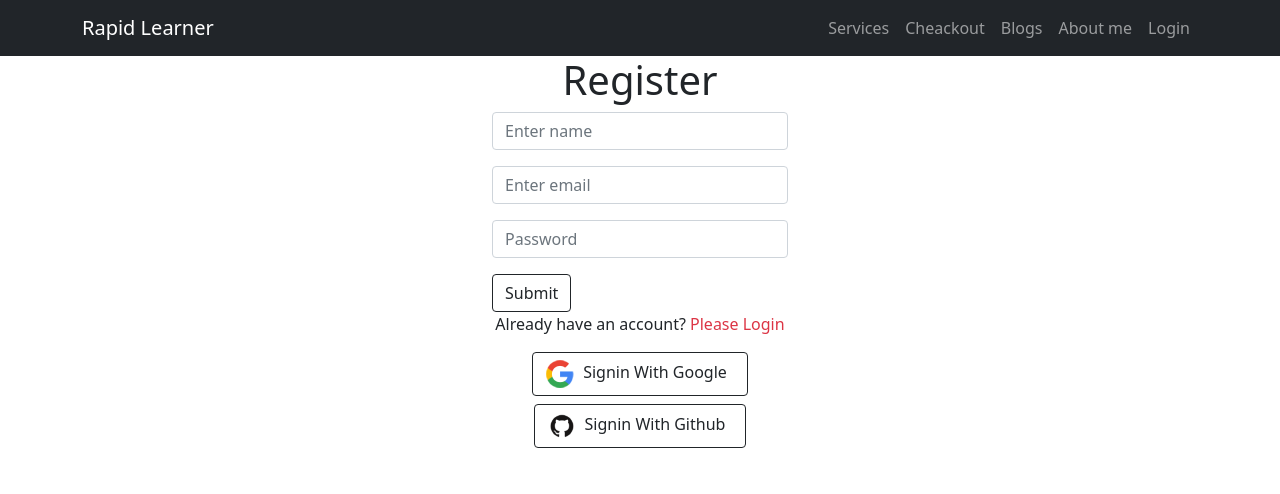
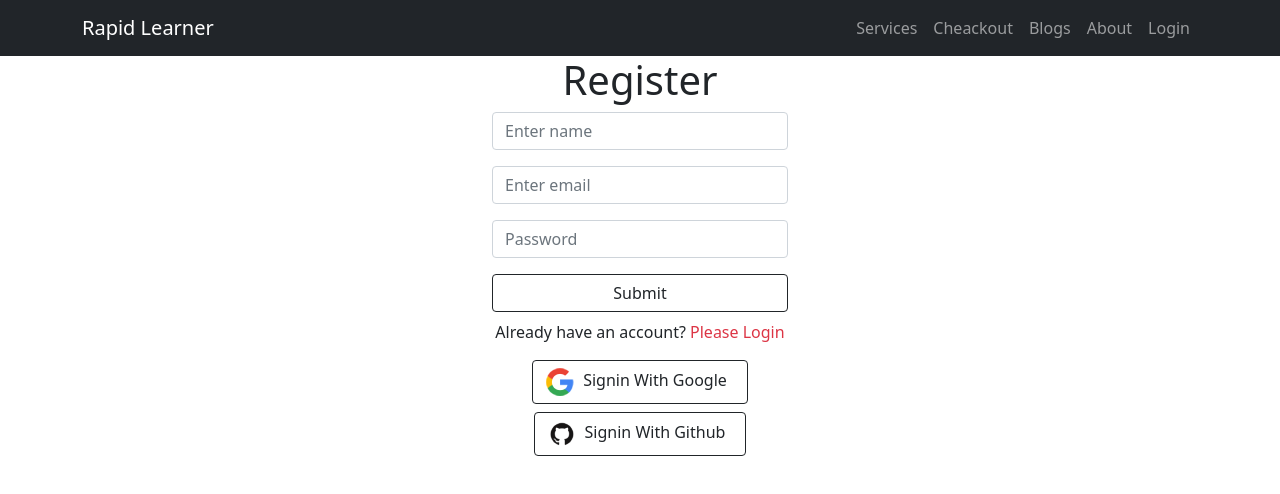
Before and after one commit to Tasnimul-Sharan/-independent-service-provider-website, a React (Create React App) app: page /register in a window 1280 px wide. Shown: the top 494 px of the page. Built offline with nearby package versions, Linux system fonts and the light colour scheme; no server answers.

Commit message:
Alhamdulillah finished

```diff
--- a/src/App.js
+++ b/src/App.js
@@ -3,12 +3,9 @@ import "bootstrap/dist/css/bootstrap.min.css";
 import Header from "./Pages/Shared/Header/Header";
 import { Route, Routes } from "react-router-dom";
 import Home from "./Pages/Home/Home/Home";
-// import Services from "./Pages/Home/Services/Services";
 import Blogs from "./Pages/Blogs/Blogs";
 import AboutMe from "./Pages/AboutMe/AboutMe";
 import Login from "./Pages/Login/Login/Login";
-// import SignUp from "./Pages/Login/Register/Register";
-import Footer from "./Pages/Shared/Footer/Footer";
 import Register from "./Pages/Login/Register/Register";
 import NotFound from "./Pages/Shared/NotFound/NotFound";
 import CheackOut from "./Pages/CheackOut/CheackOut";
@@ -24,7 +21,7 @@ function App() {
         <Route path="/home" element={<Home />}></Route>
         <Route path="/services" element={<Services />}></Route>
         <Route path="/blogs" element={<Blogs />}></Route>
-        <Route path="/aboutme" element={<AboutMe />}></Route>
+        <Route path="/about" element={<AboutMe />}></Route>
         <Route path="/login" element={<Login />}></Route>
         <Route path="/register" element={<Register />}></Route>
         <Route
@@ -37,30 +34,6 @@ function App() {
         ></Route>
         <Route path="*" element={<NotFound />}></Route>
       </Routes>
-      {/* {
-    "id": "625afbdf73a008229e567ad4",
-    "price": "$50",
-    "picture": "https://img.freepik.com/free-vector/realistic-math-chalkboard-background_23-2148163817.jpg?size=626&ext=jpg&uid=R67494978&ga=GA1.2.986424658.1648222770",
-    "name": "Math",
-    "description": "Voluptate velit ut eu non labore deserunt sunt. Fugiat nostrud dolor qui ullamco aute Lorem do magna irure nulla..\r\n"
-  },
-  {
-    "id": "625afbdf73a008229e567ad4",
-    "price": "$50",
-    "picture": "https://as2.ftcdn.net/v2/jpg/02/06/49/53/1000_F_206495393_52Ydcd64v5sGYRXuqrAO6s3iAf4k8ld4.jpg",
-    "name": "Math",
-    "description": "Voluptate velit ut eu non labore deserunt sunt. Fugiat nostrud dolor qui ullamco aute Lorem do magna irure nulla..\r\n"
-  },
-  {
-    "id": "625afbdf73a008229e567ad4",
-    "price": "$50",
-    "picture": "https://img.freepik.com/free-vector/hand-drawn-web-developers_23-2148819604.jpg?size=626&ext=jpg&uid=R67494978&ga=GA1.2.986424658.1648222770",
-    "name": "Web Development",
-    "description": "Voluptate velit ut eu non labore deserunt sunt. Fugiat nostrud dolor qui ullamco aute Lorem do magna irure nulla..\r\n"
-  } */}
-      {/* https://img.freepik.com/free-vector/physics-formulas-drawn-by-hand-black-chalkboard-background_101002-133.jpg?w=740 */}
-      {/* {/* https://t3.ftcdn.net/jpg/01/64/92/16/240_F_164921619_vgjzmQhbjb8uSA4x5jkqi5X9WY404kjq.jpg */}{" "}
-      {/* https://img.freepik.com/free-vector/realistic-math-chalkboard-background_23-2148163817.jpg?size=626&ext=jpg&uid=R67494978&ga=GA1.2.986424658.1648222770 */}
     </div>
   );
 }
--- a/src/Pages/Blogs/Blogs.js
+++ b/src/Pages/Blogs/Blogs.js
@@ -21,7 +21,7 @@ const Blogs = () => {
           <br />
           <span>
             The other options in authentication those are given bellow :
-            1.Parse, 2.Back4app, 3.Kinvey, 4.Backendless, 5Kuzzle , 6.Pubnub,
+            1.Parse, 2.Back4app, 3.Kinvey, 4.Backendless, 5.Kuzzle, 6.Pubnub,
             7.Kumulos, 8.Game, Sparks 9.Hoodie, 10.Appwrite, 11.Deployd,
             12.NHost, 13.Amplify JS, 14.Heroku,
           </span>
--- a/src/Pages/Home/Home/Home.js
+++ b/src/Pages/Home/Home/Home.js
@@ -7,8 +7,6 @@ import Successful from "../Successful/Successful";
 const Home = () => {
   return (
     <section className="container-fluid">
-      {/* this is an banner section */}
-
       <div className="banner row mb-3">
         <div className=" pt-5 col-sm-12 col-md-12 col-lg-12">
           <div className="pt-5">
--- a/src/Pages/Home/Service/Service.js
+++ b/src/Pages/Home/Service/Service.js
@@ -5,7 +5,7 @@ import { Link } from "react-router-dom";
 const Service = ({ service }) => {
   const { price, picture, name, description } = service;
   return (
-    <div className="g-4 col-sm-8 col-md-8 col-lg-4 mb-3">
+    <div className="g-4 col-sm-8 col-md-8 col-lg-4 mb-5">
       <Card style={{ width: "18rem" }}>
         <Card.Img variant="top" src={picture} />
         <Card.Body>
--- a/src/Pages/Home/Services/Services.js
+++ b/src/Pages/Home/Services/Services.js
@@ -10,8 +10,6 @@ const Services = () => {
   }, []);
 
   return (
-    // services section
-
     <div className="container">
       <h1>My Services</h1>
       <div className="row ms-2">
--- a/src/Pages/Login/Login/Login.js
+++ b/src/Pages/Login/Login/Login.js
@@ -64,7 +64,7 @@ const Login = () => {
           />
         </Form.Group>
         <p className="text-danger">{error}</p>
-        <Button variant="outline-dark" type="submit">
+        <Button className="w-100 mb-2" variant="outline-dark" type="submit">
           Login
         </Button>
       </Form>
--- a/src/Pages/Login/Register/Register.js
+++ b/src/Pages/Login/Register/Register.js
@@ -16,9 +16,8 @@ const Register = () => {
   const [email, setEmail] = useState("");
   const [password, setPassword] = useState("");
   const [error, setError] = useState("");
-  const [updateProfile, updating, updateError] = useUpdateProfile(auth);
-  const [sendEmailVerification, sending, error2] =
-    useSendEmailVerification(auth);
+  const [updateProfile, updating] = useUpdateProfile(auth);
+  const [sendEmailVerification, sending] = useSendEmailVerification(auth);
 
   const [name, setName] = useState("");
   const [createUserWithEmailAndPassword, user, loading] =
@@ -33,11 +32,6 @@ const Register = () => {
     return <Loading />;
   }
 
-  const verifyEmail = async () => {
-    await sendEmailVerification();
-    toast("sent email");
-  };
-
   const handleRegister = async (event) => {
     event.preventDefault();
     if (password.length < 6) {
@@ -49,12 +43,10 @@ const Register = () => {
     verifyEmail();
   };
 
-  // const verifyEmail = () => {
-  //   sendEmailVerification(auth.currentUser).then(() => {
-  //     // console.log('Email Verification Sent');
-  //     toast("sent email");
-  //   });
-  // };
+  const verifyEmail = async () => {
+    await sendEmailVerification();
+    toast("sent email");
+  };
 
   return (
     <div>
@@ -85,7 +77,12 @@ const Register = () => {
           />
           <p className="text-danger">{error}</p>
         </Form.Group>
-        <Button onClick={verifyEmail} variant="outline-dark" type="submit">
+        <Button
+          className="w-100 mb-2"
+          onClick={verifyEmail}
+          variant="outline-dark"
+          type="submit"
+        >
           Submit
         </Button>
       </Form>
--- a/src/Pages/Login/SocialLogin/SocialLogin.js
+++ b/src/Pages/Login/SocialLogin/SocialLogin.js
@@ -6,9 +6,11 @@ import {
 import auth from "../../../firebase.init";
 import google from "../../../images/google.png";
 import github from "../../../images/github.png";
+
 const SocialLogin = () => {
   const [signInWithGoogle, user, loading, error] = useSignInWithGoogle(auth);
   const [signInWithGithub, user1, loading1, error1] = useSignInWithGithub(auth);
+
   return (
     <section>
       <div>
--- a/src/Pages/Shared/Header/Header.js
+++ b/src/Pages/Shared/Header/Header.js
@@ -37,8 +37,8 @@ const Header = () => {
               <Nav.Link as={Link} to="/blogs">
                 Blogs
               </Nav.Link>
-              <Nav.Link as={Link} to="aboutme">
-                About me
+              <Nav.Link as={Link} to="/about">
+                About
               </Nav.Link>
               {user ? (
                 <button
```
